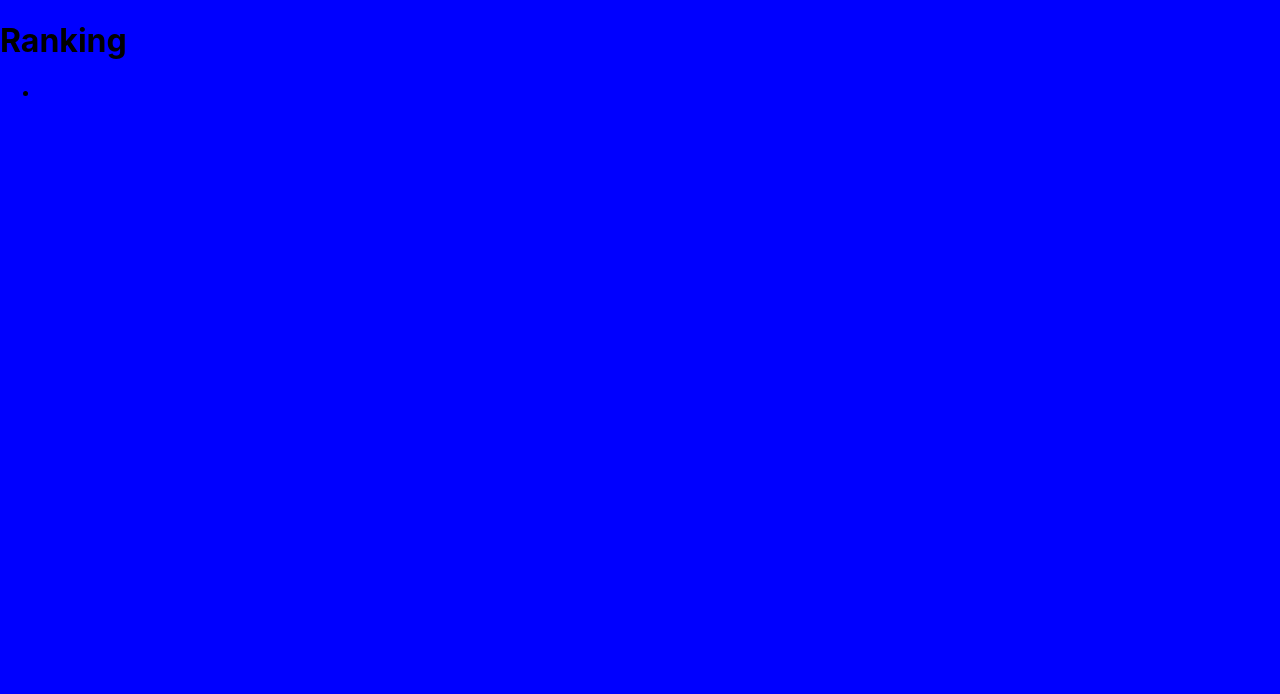
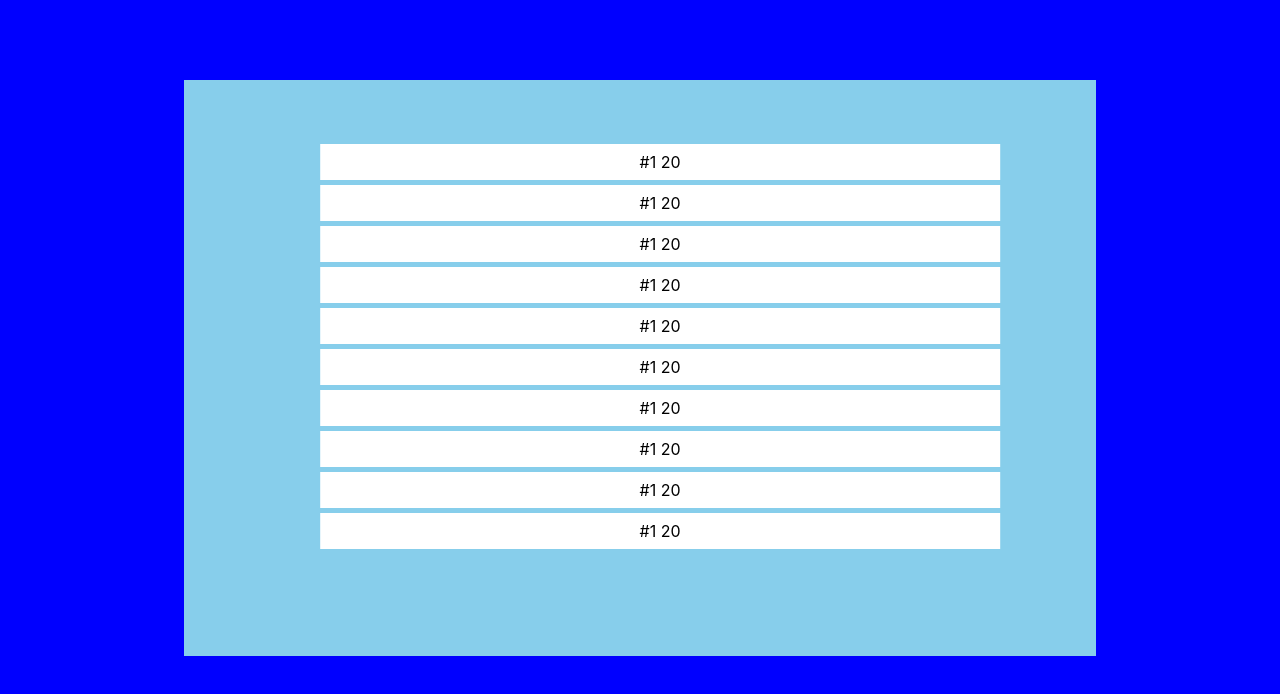
Before and after one commit to jeffersonoliveira-dev/battleship-war, a React (Create React App) app in the folder client/: page /ranking in a window 1280 px wide. Shown: the top 694 px of the page. Built offline with nearby package versions, Linux system fonts and the light colour scheme; no server answers.

Commit message:
working on ranking

```diff
--- a/client/src/components/Score.tsx
+++ b/client/src/components/Score.tsx
@@ -1,16 +1,20 @@
 import * as React from "react";
-import styled from 'styled-components'
+import styled from "styled-components";
 
+const Block = styled.div`
+  background-color: white;
+  height: 100%;
+  padding: 0.5rem;
+  margin: 5px;
+`;
+const UserScore = styled.div``;
 
-const Container = styled.div`
+const Score: React.FC = () => {
+  return (
+    <Block>
+      <UserScore>#1 20</UserScore>
+    </Block>
+  );
+};
 
-`
-
-const Score : React.FC = () => {
-  return (
-
-  )
-}
-
-
-export default Score
+export default Score;
--- a/client/src/routes/Ranking.tsx
+++ b/client/src/routes/Ranking.tsx
@@ -1,41 +1,65 @@
 import * as React from "react";
+import styled from "styled-components";
+import socketIOClient from "socket.io-client";
+import Score from "../components/Score";
 
-import styled from "styled-components";
+const Container = styled.div`
+  height: 100%;
+  width: 100%;
+`;
 
-import socketIOClient from "socket.io-client";
-// need to install websocket to display ranking in real time
+const Display = styled.div`
+  position: relative;
+  top: 10vh;
+  text-align: center;
+  width: 70%;
+  padding: 0.5rem;
+  margin: 0 auto;
+  background-color: skyblue;
+  height: 70vh;
+`;
 
-export const Container = styled.div``;
+const Block = styled.div`
+  height: 60vh;
+  width: 80%;
+  position: absolute;
+  left: 50%;
+  top: 50%;
+  transform: translate(-50%, -50%);
+`;
 
-export const Display = styled.div``;
-
-export const List = styled.li``;
-
-export const Block = styled.div``;
-
-export const Score = styled.div``;
-
-//
+const List = styled.li`
+  list-style: none;
+`;
 
 const Ranking: React.FC = () => {
+  // useState to store rankings
   React.useEffect(() => {
     const socket = socketIOClient("http://localhost:5000");
     socket.on("connect", function() {
       console.log("websocket from client connected");
     });
-  });
+  }, []);
 
   return (
     <Container>
-      <h1>Ranking</h1>
       <Display>
-        <ul>
-          <List>
-            <Block>
-              <Score></Score>
-            </Block>
-          </List>
-        </ul>
+        <Block>
+          <ul>
+            <List>
+              <Score />
+              <Score />
+              <Score />
+              <Score />
+              <Score />
+              <Score />
+              <Score />
+              <Score />
+              <Score />
+              <Score />
+            </List>
+          </ul>
+        </Block>
       </Display>
     </Container>
   );
```
Also changed, not shown: 1 other file (tests, documents, lock files or other folders).
